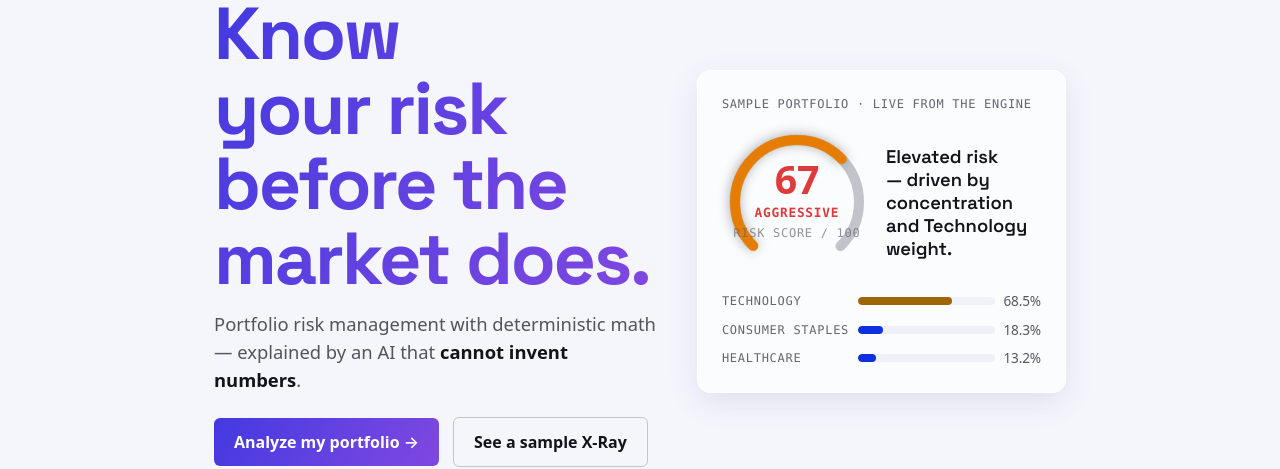
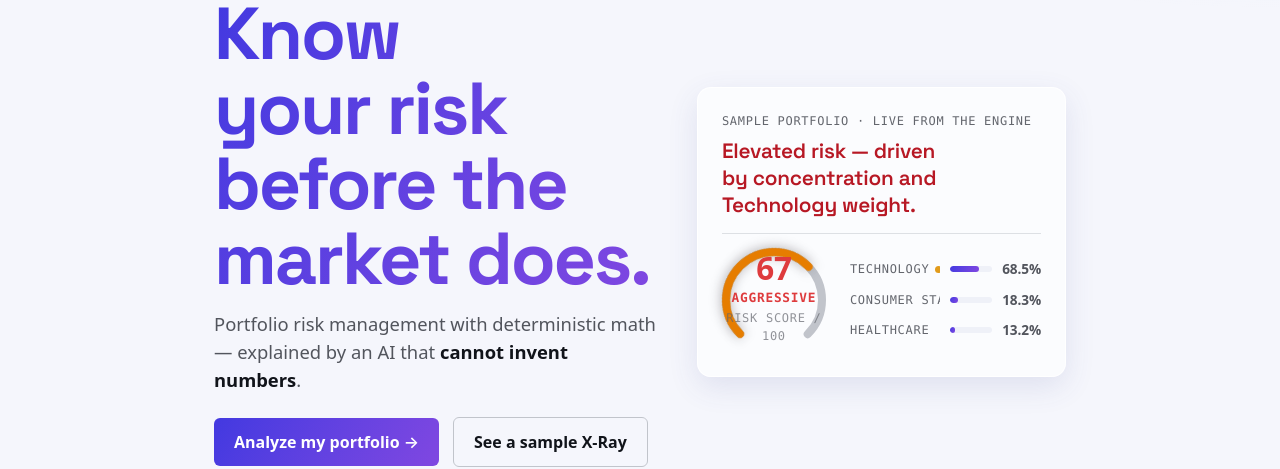
Before and after one commit to Kaydenletk/riskpilot-ai, a Next.js app in the folder frontend/: page / in a window 1280 px wide. Shown: the part 232-701 px from the top of the page. Built offline with nearby package versions, Linux system fonts and the light colour scheme; no server answers.

Commit message:
style(v3): HeroXray recomposition — full-width verdict, gradient bars, dominance dot

```diff
--- a/frontend/src/components/charts/SectorBars.tsx
+++ b/frontend/src/components/charts/SectorBars.tsx
@@ -18,29 +18,37 @@ export function sectorWeights(
     .sort((a, b) => b.pct - a.pct);
 }
 
-// Horizontal sector-exposure bars. The dominant sector (≥50%) wears the
-// risk-mid ink — data coloring, not decoration.
+// Horizontal sector-exposure bars. All fills share the chrome gradient — a
+// dominant sector (≥50%) is flagged with an amber dot marker instead of a
+// tinted bar (graphical risk marker, not text: no contrast constraint, and
+// no mud-colored fills).
 export function SectorBars({ holdings }: { holdings: Holding[] }) {
   const rows = sectorWeights(holdings);
   if (rows.length === 0) return null;
   return (
     <ul className={styles.bars} aria-label="Sector exposure">
-      {rows.map((r) => (
-        <li key={r.sector} className={styles.row}>
-          <span className={`caption ${styles.label}`}>{r.sector}</span>
-          <span className={styles.track}>
-            <span
-              className={styles.fill}
-              style={{
-                width: `${r.pct}%`,
-                background:
-                  r.pct >= DOMINANT_PCT ? "var(--risk-mid-ink)" : "var(--accent)",
-              }}
-            />
-          </span>
-          <span className={`num ${styles.pct}`}>{r.pct}%</span>
-        </li>
-      ))}
+      {rows.map((r) => {
+        const dominant = r.pct >= DOMINANT_PCT;
+        return (
+          <li key={r.sector} className={styles.row}>
+            <span className={`caption ${styles.label}`}>
+              {r.sector}
+              {dominant && (
+                <span
+                  className={styles.dominantDot}
+                  role="img"
+                  aria-label="dominant sector — concentration driver"
+                  title="Dominant sector — concentration driver"
+                />
+              )}
+            </span>
+            <span className={styles.track}>
+              <span className={styles.fill} style={{ width: `${r.pct}%` }} />
+            </span>
+            <span className={`num ${styles.pct}`}>{r.pct}%</span>
+          </li>
+        );
+      })}
     </ul>
   );
 }
--- a/frontend/src/components/charts/sector-bars.module.css
+++ b/frontend/src/components/charts/sector-bars.module.css
@@ -1,6 +1,49 @@
-.bars { list-style: none; margin: 0; padding: 0; display: grid; gap: 8px; }
-.row { display: grid; grid-template-columns: minmax(90px, 40%) 1fr auto; align-items: center; gap: 8px; }
-.label { overflow: hidden; text-overflow: ellipsis; white-space: nowrap; }
-.track { height: 8px; background: var(--bg-grain); border-radius: 4px; overflow: hidden; }
-.fill { display: block; height: 100%; border-radius: 4px; transition: width var(--dur-normal) var(--ease-out-expo); }
-.pct { font-size: var(--text-sm); color: var(--ink-soft); min-width: 4.5ch; text-align: right; }
+.bars {
+  list-style: none;
+  margin: 0;
+  padding: 0;
+  display: grid;
+  gap: 10px;
+}
+.row {
+  display: grid;
+  grid-template-columns: minmax(90px, 38%) 1fr auto;
+  align-items: center;
+  gap: 10px;
+}
+.label {
+  display: inline-flex;
+  align-items: center;
+  gap: 6px;
+  overflow: hidden;
+  text-overflow: ellipsis;
+  white-space: nowrap;
+}
+/* amber dot = concentration-driver marker (risk-mid as data signal) */
+.dominantDot {
+  flex-shrink: 0;
+  width: 7px;
+  height: 7px;
+  border-radius: 50%;
+  background: var(--risk-mid);
+}
+.track {
+  height: 6px;
+  background: var(--bg-grain);
+  border-radius: 3px;
+  overflow: hidden;
+}
+.fill {
+  display: block;
+  height: 100%;
+  border-radius: 3px;
+  background: var(--grad-accent);
+  transition: width var(--dur-normal) var(--ease-out-expo);
+}
+.pct {
+  font-size: var(--text-sm);
+  font-weight: 600;
+  color: var(--ink-soft);
+  min-width: 4.5ch;
+  text-align: right;
+}
--- a/frontend/src/components/home/HeroXray.tsx
+++ b/frontend/src/components/home/HeroXray.tsx
@@ -1,22 +1,30 @@
+import { SectorBars } from "@/components/charts/SectorBars";
 import { RiskGauge } from "@/components/dashboard/RiskGauge";
-import { SectorBars } from "@/components/charts/SectorBars";
+import { riskInkVar } from "@/lib/risk-color";
 import { buildVerdict } from "@/lib/verdict";
 import type { RiskReport } from "@/lib/types";
 
 import styles from "./hero-xray.module.css";
 
 // The product IS the hero visual: live sample report in a glass card.
+// Composition: caption → full-width verdict (band-colored, the headline of the
+// card) → hairline → gauge beside sector bars. The verdict never fights the
+// gauge for a half-column.
 export function HeroXray({ report }: { report: RiskReport }) {
   return (
     <aside className={`glass ${styles.card}`} aria-label="Live sample risk X-Ray">
       <div className="caption">Sample portfolio · live from the engine</div>
-      <div className={styles.top}>
+      <p className={styles.verdict} style={{ color: riskInkVar(report.facts.risk_band) }}>
+        {buildVerdict(report.facts)}
+      </p>
+      <div className={styles.data}>
         <div className={styles.gauge}>
-          <RiskGauge score={report.facts.risk_score} band={report.facts.risk_band} size={150} />
+          <RiskGauge score={report.facts.risk_score} band={report.facts.risk_band} size={120} />
         </div>
-        <p className={styles.verdict}>{buildVerdict(report.facts)}</p>
+        <div className={styles.bars}>
+          <SectorBars holdings={report.holdings} />
+        </div>
       </div>
-      <SectorBars holdings={report.holdings} />
     </aside>
   );
 }
--- a/frontend/src/components/home/hero-xray.module.css
+++ b/frontend/src/components/home/hero-xray.module.css
@@ -1,11 +1,44 @@
-.card { padding: var(--space-3); display: grid; gap: var(--space-2); }
-.top { display: flex; align-items: center; gap: var(--space-2); }
-.gauge { flex-shrink: 0; }
+.card {
+  padding: var(--space-3);
+}
+
+/* the card's headline — full width, band-inked, tight measure */
 .verdict {
   font-family: var(--font-display), ui-sans-serif, system-ui, sans-serif;
-  font-size: var(--text-lg);
+  font-size: clamp(1.05rem, 0.95rem + 0.5vw, 1.3rem);
   font-weight: 600;
-  line-height: 1.25;
-  margin: 0;
+  line-height: 1.3;
+  letter-spacing: -0.01em;
+  margin: var(--space-1) 0 var(--space-2);
   text-wrap: balance;
 }
+
+.data {
+  display: flex;
+  align-items: center;
+  gap: var(--space-3);
+  padding-top: var(--space-2);
+  border-top: 1px solid var(--rule);
+}
+
+.gauge {
+  flex-shrink: 0;
+  /* RiskGauge (internals untouched) carries generous built-in whitespace at
+     small sizes — pull it in so the card row stays tight */
+  margin: -8px;
+}
+
+.bars {
+  flex: 1;
+  min-width: 0;
+}
+
+@media (max-width: 480px) {
+  .data {
+    flex-direction: column;
+    align-items: stretch;
+  }
+  .gauge {
+    align-self: center;
+  }
+}
```
